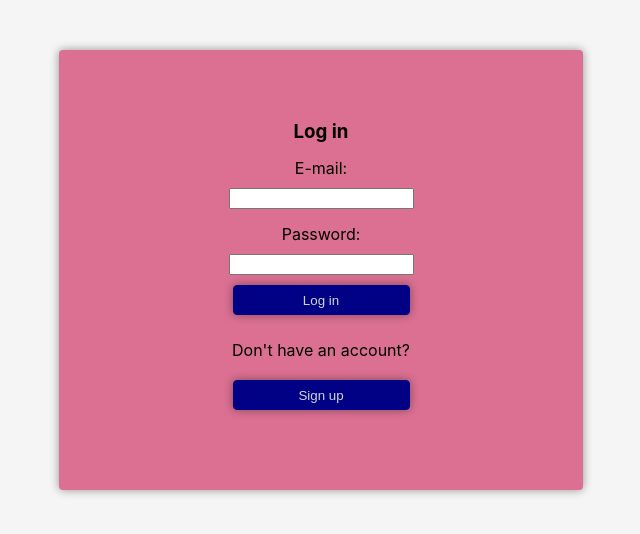
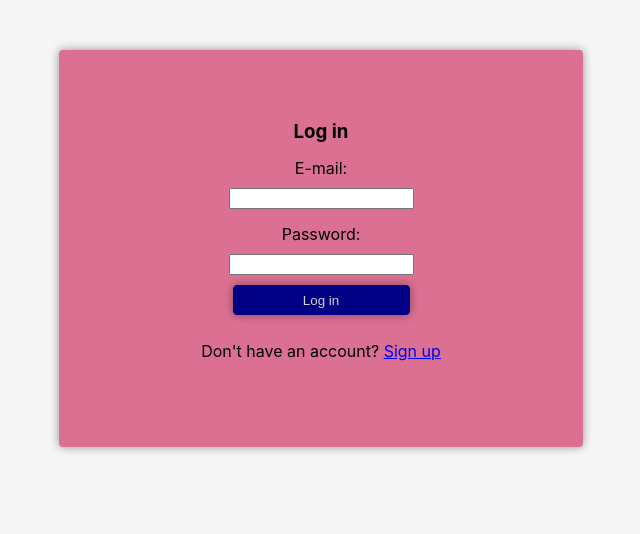
Before and after one commit to MalgorzataPrucnal/react-project01, a React (Create React App) app: page / in a window 1280 px wide. Shown: the top 534 px of the page, without its empty margins (319-959 px from the left). Built offline with nearby package versions, Linux system fonts and the light colour scheme.

Commit message:
Sign up link added

```diff
--- a/src/views/Sign.js
+++ b/src/views/Sign.js
@@ -5,7 +5,7 @@ import { createGlobalStyle } from 'styled-components';
 import { Formik, Form, Field, ErrorMessage, useFormik } from 'formik';
 import firebase from "firebase";
 import { firebaseConfig } from '../firebase-config';
-import { useState } from 'react';
+import React, { useState } from 'react';
 firebase.initializeApp(firebaseConfig);
 
 const GlobalStyle = createGlobalStyle`
@@ -94,11 +94,16 @@ export const Sign = () => {
         />
         <ErrorMessage name="password" component="div" />
         <Button type="submit">Log in</Button>
-        <Label htmlFor="signUp">Don't have an account?</Label>
-        <Button type="" name="signUp">Sign up</Button>
-      </FormStyle>
+
+
+      <p>Don't have an account?  <a href="#">Sign up</a> </p>
+
+        {/* <a href="" onClick="">
+        Click me
+      </a> */}
+
+    </FormStyle>
     </Formik>
-
     // </FormStyle>
   );
 };
```
